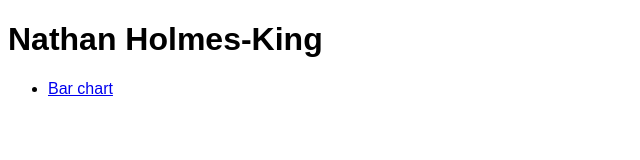
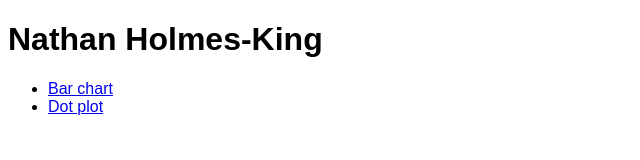
Before and after one commit to Emperor-Nathan/Emperor-Nathan.github.io, a plain HTML site: page index.html in a window 1280 px wide. Shown: the full height of the page, 0-640 px from the left. Drawn offline with Linux system fonts and the light colour scheme.

Commit message:
dot plot

```diff
--- a/index.html
+++ b/index.html
@@ -12,6 +12,7 @@
 		<h1>Nathan Holmes-King</h1>
 		<ul>
 			<li><a href='https://vizhub.com/Emperor-Nathan/14ed3007790a4524bd4420d98ab32ead'>Bar chart</a></li>
+			<li><a href='https://vizhub.com/Emperor-Nathan/c3fad1cc2e7b476990ce3d2cf3f7923b'>Dot plot</a></li>
 		</ul>
 	</body>
 </html>
```
